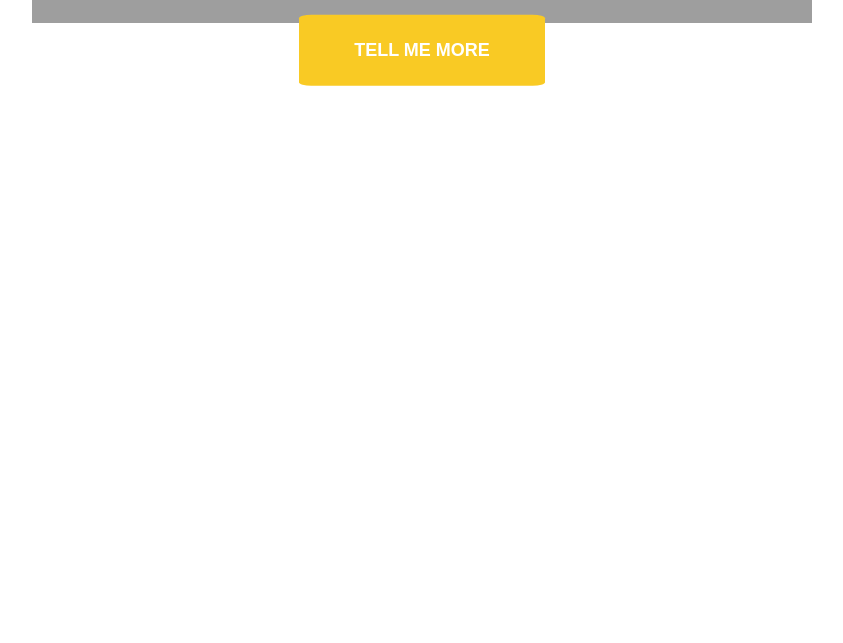
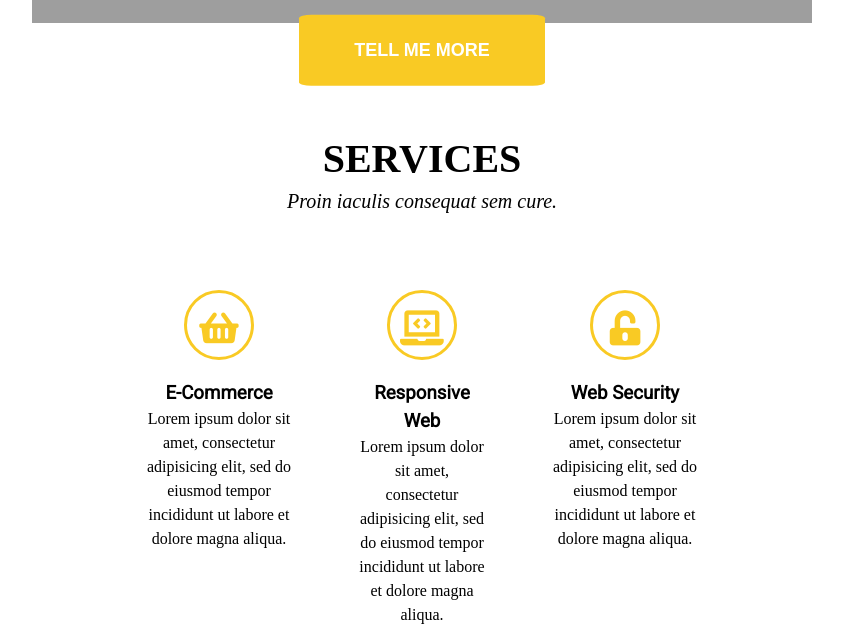
Before and after one commit to KKolasa25/Page, a website: page index.html in a window 1280 px wide. Shown: the part 677-1320 px from the top of the page, without its empty margins (218-1061 px from the left). Before the commit the page ends 800 px from the top, so only its background shows below. Drawn offline with Linux system fonts and the light colour scheme; grey boxes are pictures that could not be loaded.

Commit message:
Add section services

```diff
--- a/css/style.css
+++ b/css/style.css
@@ -15,6 +15,11 @@ body {
     margin: 0 auto;
     margin-top: 24px;
     margin-bottom: 24px;
+}
+
+h3 {
+    font-family: 'Roboto';
+    margin-bottom: 0px;
 }
 
 /* NAVIGATION */
@@ -107,3 +112,73 @@ body {
     font-size: 18px;
     font-weight: bold;
 }
+
+/* SERVICES */
+.services {
+    padding: 48px;
+    display: flex;
+    margin-left: 250px;
+    margin-right: 250px;
+    background: white;
+    height: 575px;
+    flex-direction: column;
+}
+
+.services-description {
+    text-align: center;
+    margin: 60px;
+    line-height: 1.4;
+}
+
+.services-description a {
+    font-size: 40px;
+    font-weight: bold;
+}
+
+.services-description span {
+    font-size: 20px;
+    font-style: italic;
+}
+
+.services-icons {
+  display: flex;
+  justify-content: space-between;
+  margin: 15px 60px 60px 60px;
+  text-align: center;
+}
+
+.box1, .box2, .box3 {
+    flex: 0 0 33.333%;
+    line-height: 1.5;
+}
+
+.box2 {
+    padding-right: 30px;
+    padding-left: 30px;
+}
+
+.box1 {
+    padding-right: 30px;
+}
+
+.box3 {
+    padding-left: 30px;
+}
+
+i {
+    font-size: 35px;
+    background: #fff;
+    width: 70px;
+    height: 70px;
+    color: #f9ca24;
+    border-radius: 50%;
+    border: 3px solid #f9ca24;
+}
+
+i::before {
+    line-height: 70px;
+}
+
+.box1 p, .box2 p, .box3 p  {
+    margin-top: 0px;
+}
--- a/index.html
+++ b/index.html
@@ -5,6 +5,7 @@
         <meta name="viewport" content="width=device-width, initial-scale=1.0">
         <link href="https://fonts.googleapis.com/css?family=Tangerine&display=swap" rel="stylesheet">
         <link href="https://fonts.googleapis.com/css?family=Roboto&display=swap" rel="stylesheet">
+        <link rel="stylesheet" href="https://cdnjs.cloudflare.com/ajax/libs/font-awesome/5.9.0/css/all.min.css">
         <title>Page</title>
         <link rel="stylesheet" href="css/style.css">
     </head>
@@ -42,4 +43,28 @@
                     <button class="buttone-one" type="button"><a>TELL ME MORE</a></button>
                 </div>
         </header>
+        <section class="services">
+            <div class="services-description">
+                <a>SERVICES</a>
+                <br>
+                <span>Proin iaculis consequat sem cure.</span>
+            </div>
+            <div class="services-icons">
+                <div class="box1">
+                    <i class="fas fa-shopping-basket"></i>
+                    <h3>E-Commerce</h3>
+                    <p>Lorem ipsum dolor sit amet, consectetur adipisicing elit, sed do eiusmod tempor incididunt ut labore et dolore magna aliqua.</p>
+                </div>
+                <div class="box2">
+                    <i class="fas fa-laptop-code"></i>
+                    <h3>Responsive Web</h3>
+                    <p>Lorem ipsum dolor sit amet, consectetur adipisicing elit, sed do eiusmod tempor incididunt ut labore et dolore magna aliqua.</p>
+                </div>
+                <div class="box3">
+                    <i class="fas fa-unlock-alt"></i>
+                    <h3>Web Security</h3>
+                    <p>Lorem ipsum dolor sit amet, consectetur adipisicing elit, sed do eiusmod tempor incididunt ut labore et dolore magna aliqua.</p>
+                </div>
+            </div>
+        </section>
     </body>
```
